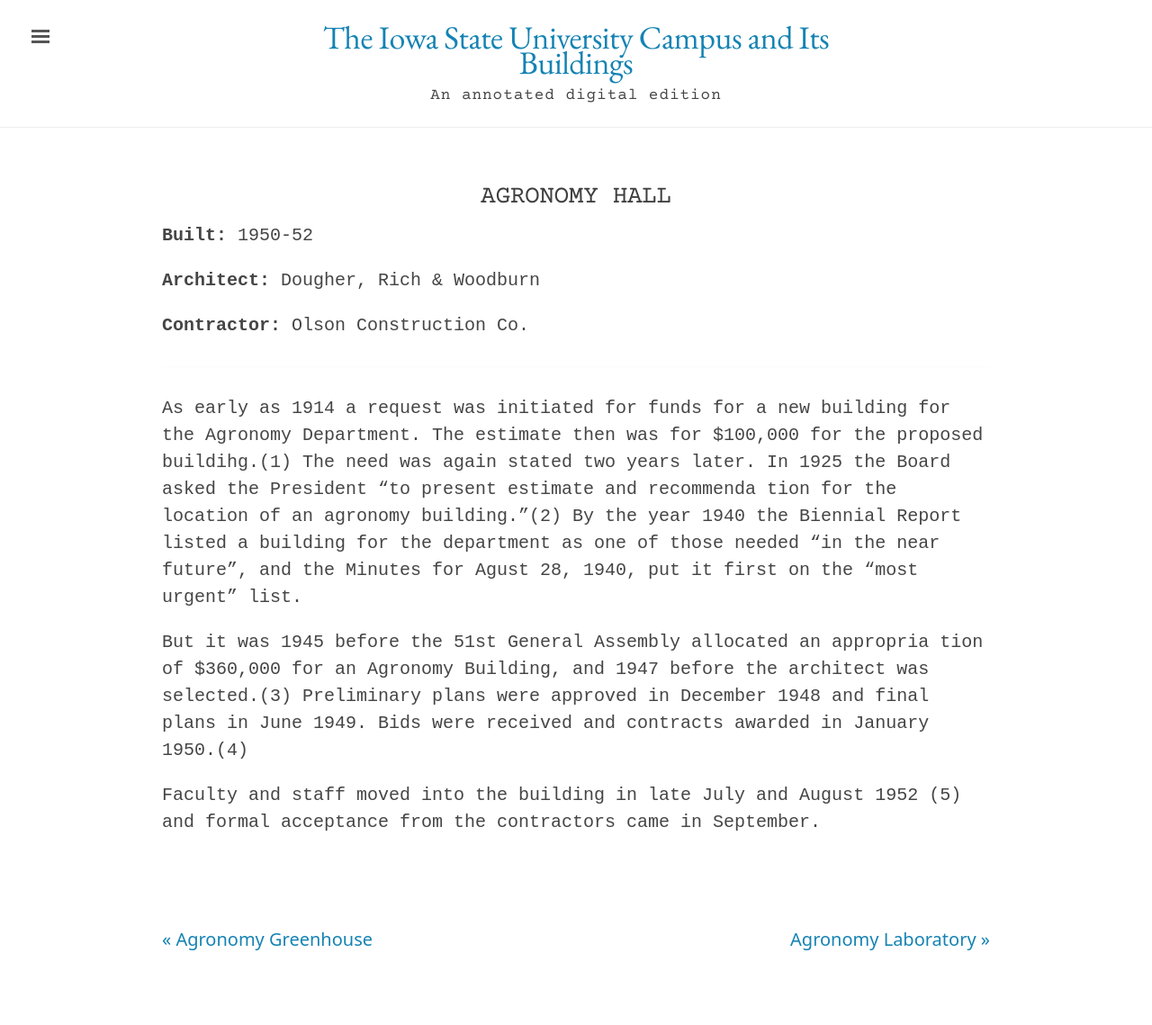
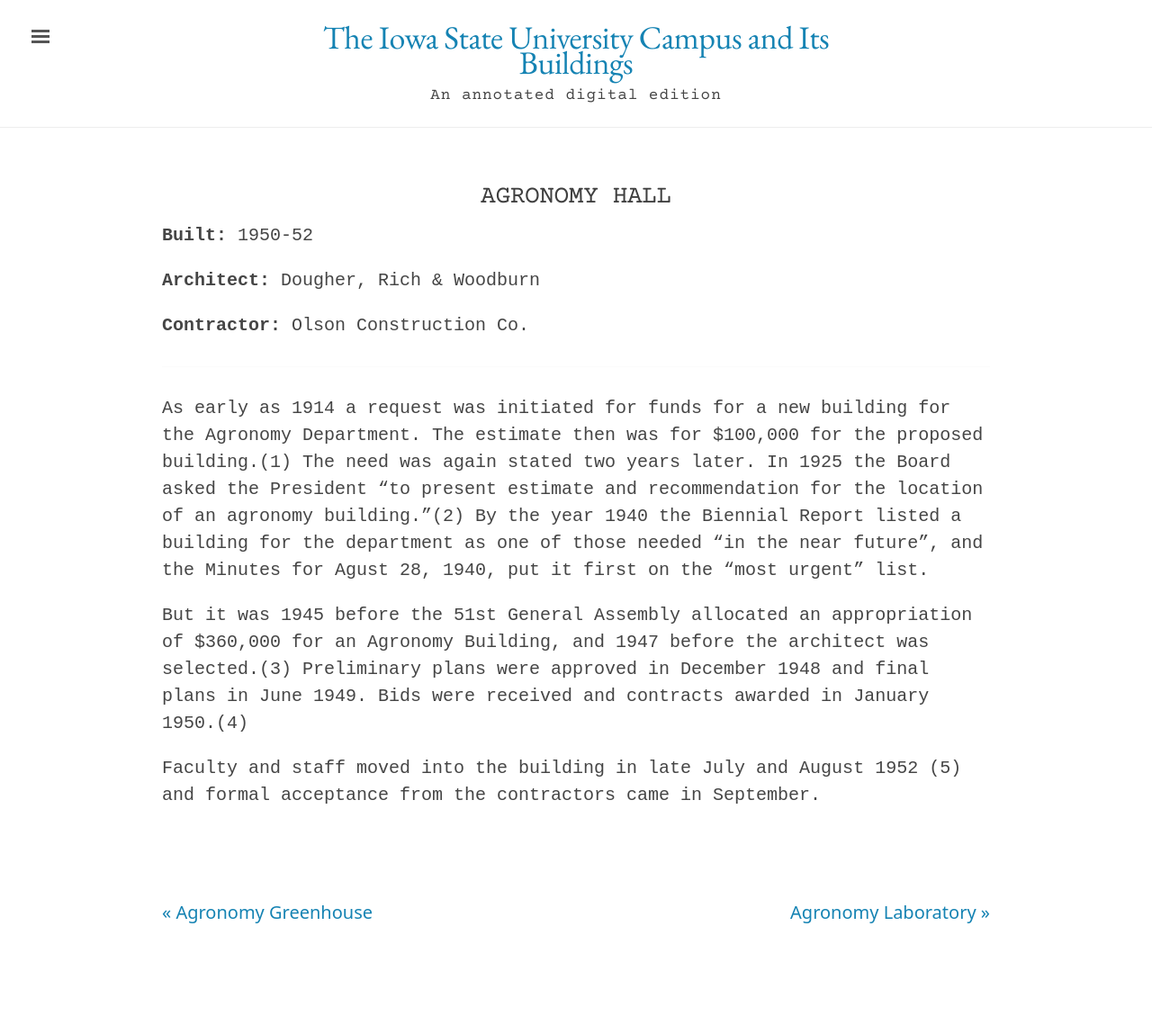
Before and after one commit to emanderson811/day-edition, a Jekyll site: the page built from _texts/buildings/007day-agronomy-hall.md, in a window 1280 px wide. Shown: the whole page at 90% size. Built offline with Jekyll 4.4.1, drawn with Linux system fonts in a browser that asks for light colours; after the commit the page ends 1109 px from its top, so only the background shows below that.

Commit message:
Update 007day-agronomy-hall.md

```diff
--- a/_texts/buildings/007day-agronomy-hall.md
+++ b/_texts/buildings/007day-agronomy-hall.md
@@ -14,8 +14,8 @@
 ---
 ---
 
-As early as 1914 a request was initiated for funds for a new building for the Agronomy Department. The estimate then was for $100,000 for the proposed buildihg.(1) The need was again stated two years later. In 1925 the Board asked the President "to present estimate and recommenda tion for the location of an agronomy building."(2) By the year 1940 the Biennial Report listed a building for the department as one of those needed "in the near future", and the Minutes for Agust 28, 1940, put it first on the "most urgent" list.
+As early as 1914 a request was initiated for funds for a new building for the Agronomy Department. The estimate then was for $100,000 for the proposed building.(1) The need was again stated two years later. In 1925 the Board asked the President "to present estimate and recommendation for the location of an agronomy building."(2) By the year 1940 the Biennial Report listed a building for the department as one of those needed "in the near future", and the Minutes for Agust 28, 1940, put it first on the "most urgent" list.
 
-But it was 1945 before the 51st General Assembly allocated an appropria tion of $360,000 for an Agronomy Building, and 1947 before the architect was selected.(3) Preliminary plans were approved in December 1948 and final plans in June 1949. Bids were received and contracts awarded in January 1950.(4)
+But it was 1945 before the 51st General Assembly allocated an appropriation of $360,000 for an Agronomy Building, and 1947 before the architect was selected.(3) Preliminary plans were approved in December 1948 and final plans in June 1949. Bids were received and contracts awarded in January 1950.(4)
 
 Faculty and staff moved into the building in late July and August 1952 (5) and formal acceptance from the contractors came in September.
```
